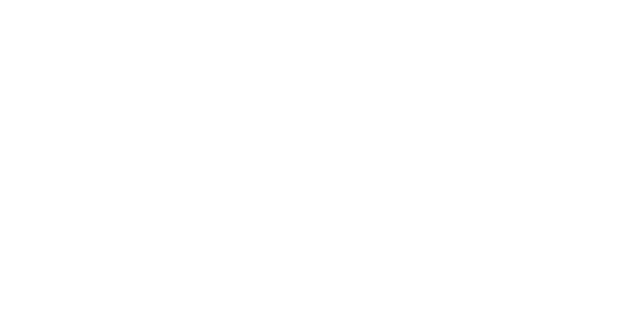
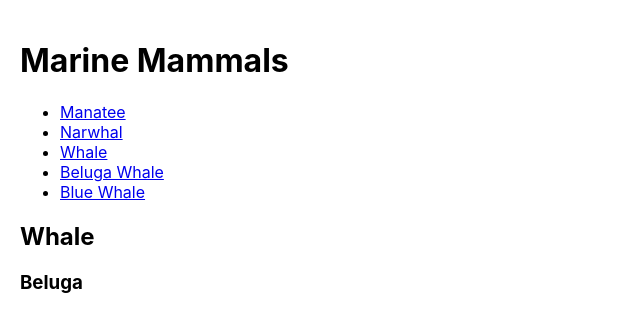
Before and after one commit to serafirim/router-tutorial, a React app: page /whale/beluga in a window 1280 px wide. Shown: the whole page, without its empty margins (0-640 px from the left). Built offline with nearby package versions, Linux system fonts and the light colour scheme.

Commit message:
push 1.0.1

```diff
--- a/package.json
+++ b/package.json
@@ -8,6 +8,7 @@
     "@testing-library/user-event": "^13.5.0",
     "react": "^18.2.0",
     "react-dom": "^18.2.0",
+    "react-router-dom": "^6.8.1",
     "react-scripts": "5.0.1",
     "web-vitals": "^2.1.4"
   },
--- a/src/components/App/App.css
+++ b/src/components/App/App.css
@@ -36,3 +36,7 @@
     transform: rotate(360deg);
   }
 }
+
+.wrapper {
+  padding: 20px;
+}
--- a/src/components/App/App.js
+++ b/src/components/App/App.js
@@ -1,11 +1,41 @@
-import './App.css'
+/*
+######################################## NOTES ###########################################################
+* Anything outside of <BrowserRouter></BrowserRouter will render on every page
+* If you have site-wide context that you want to use, place them outside the router.
+##########################################################################################################
+*/
+
+import React from 'react';
+import { Link, BrowserRouter as Router, Route, Routes } from 'react-router-dom';
+import './App.css';
+
+import Manatee from '../Manatee/Manatee';
+import Narwhal from '../Narwhal/Narwhal';
+import Whale from '../Whale/Whale';
 
 function App() {
   return (
-    <>
-
-    </>
-  )
+    <div className="wrapper">
+      <h1>Marine Mammals</h1>
+      <Router>
+        <nav>
+          <ul>
+            <li><Link to="/manatee">Manatee</Link></li>
+            <li><Link to="/narwhal">Narwhal</Link></li>
+            <li><Link to="/whale">Whale</Link></li>
+            <li><Link to="/whale/beluga">Beluga Whale</Link></li>
+            <li><Link to="/whale/blue">Blue Whale</Link></li>
+          </ul>
+        </nav>
+        <Routes>
+          <Route path="/manatee" element={<Manatee />} />
+          <Route path="/narwhal" element={<Narwhal />} />
+          <Route exact path="/whale" element={<Whale />} />
+          <Route path="/whale/:type" element={<Whale />}></Route>
+        </Routes>
+      </Router>
+    </div>
+  );
 }
 
-export default App
+export default App;
--- /dev/null
+++ b/src/components/Manatee/Manatee.js
@@ -0,0 +1,5 @@
+import React from 'react'
+
+export default function Manatee() {
+    return <h2>Manatee</h2>
+}
--- /dev/null
+++ b/src/components/Narwhal/Narwhal.js
@@ -0,0 +1,5 @@
+import React from 'react'
+
+export default function Narwhal() {
+    return <h2>Narwhal</h2>
+}
--- /dev/null
+++ b/src/components/Whale/Beluga.js
@@ -0,0 +1,7 @@
+import React from 'react'
+
+export default function Beluga() {
+  return(
+    <h3>Beluga</h3>
+  )
+}
--- /dev/null
+++ b/src/components/Whale/Blue.js
@@ -0,0 +1,7 @@
+import React from 'react'
+
+export default function Blue() {
+  return(
+    <h3>Blue</h3>
+  )
+}
--- /dev/null
+++ b/src/components/Whale/Whale.js
@@ -0,0 +1,19 @@
+import React from 'react'
+import { useParams } from 'react-router-dom'
+import Beluga from './Beluga'
+import Blue from './Blue'
+
+export default function Whale() {
+    const { type } = useParams() // Replaced: const { search } = useLocation()
+
+                                 //           const match = search.match(/type=(.*)/)
+                                 //           const type = match?.[1]
+
+    return (
+        <>
+            <h2>Whale</h2>
+            {type === 'beluga' && <Beluga />}
+            {type === 'blue' && <Blue />}
+        </>
+    )
+}
```
Also changed, not shown: Version.md (+4 -0 lines), 1 other file.
